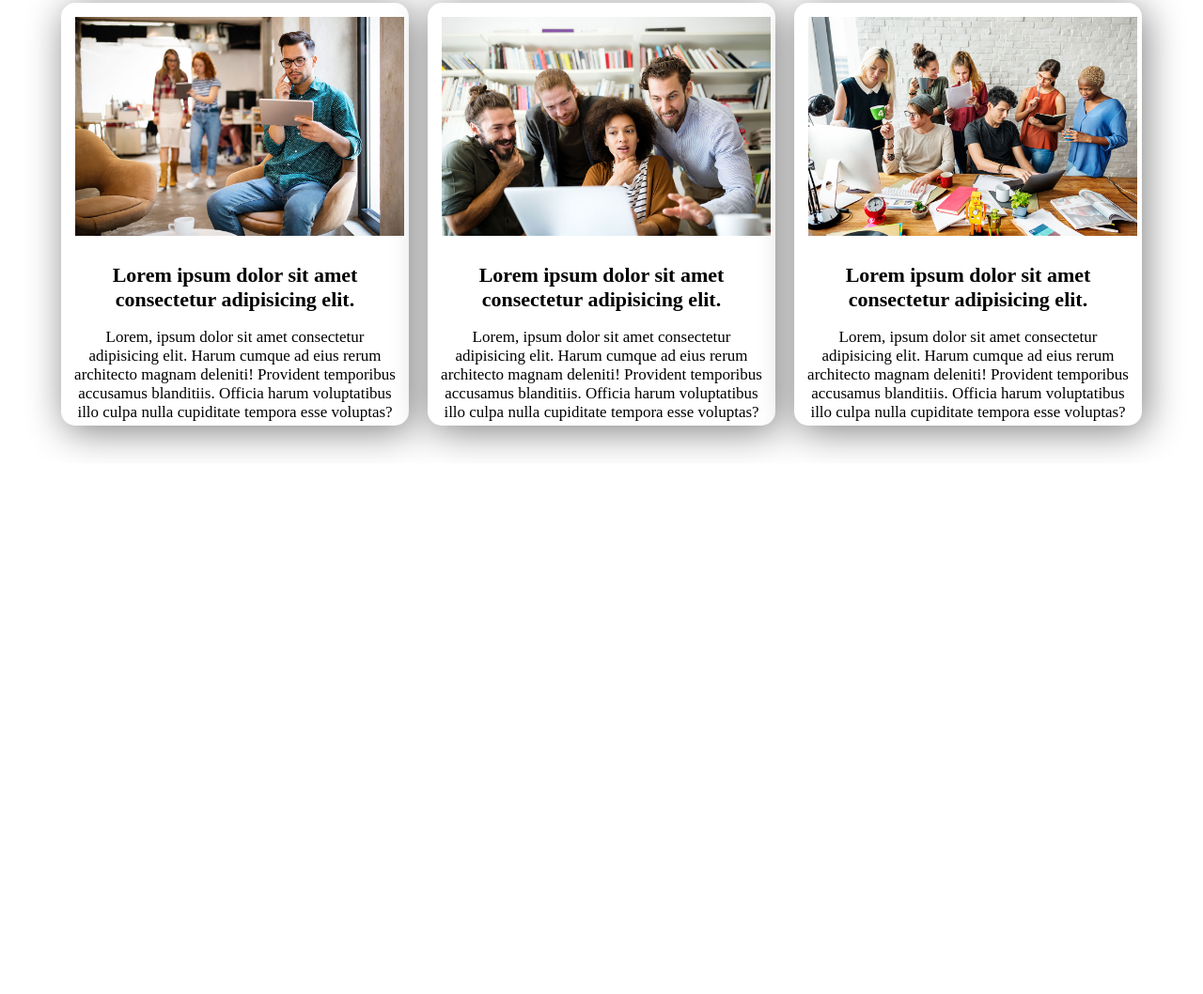
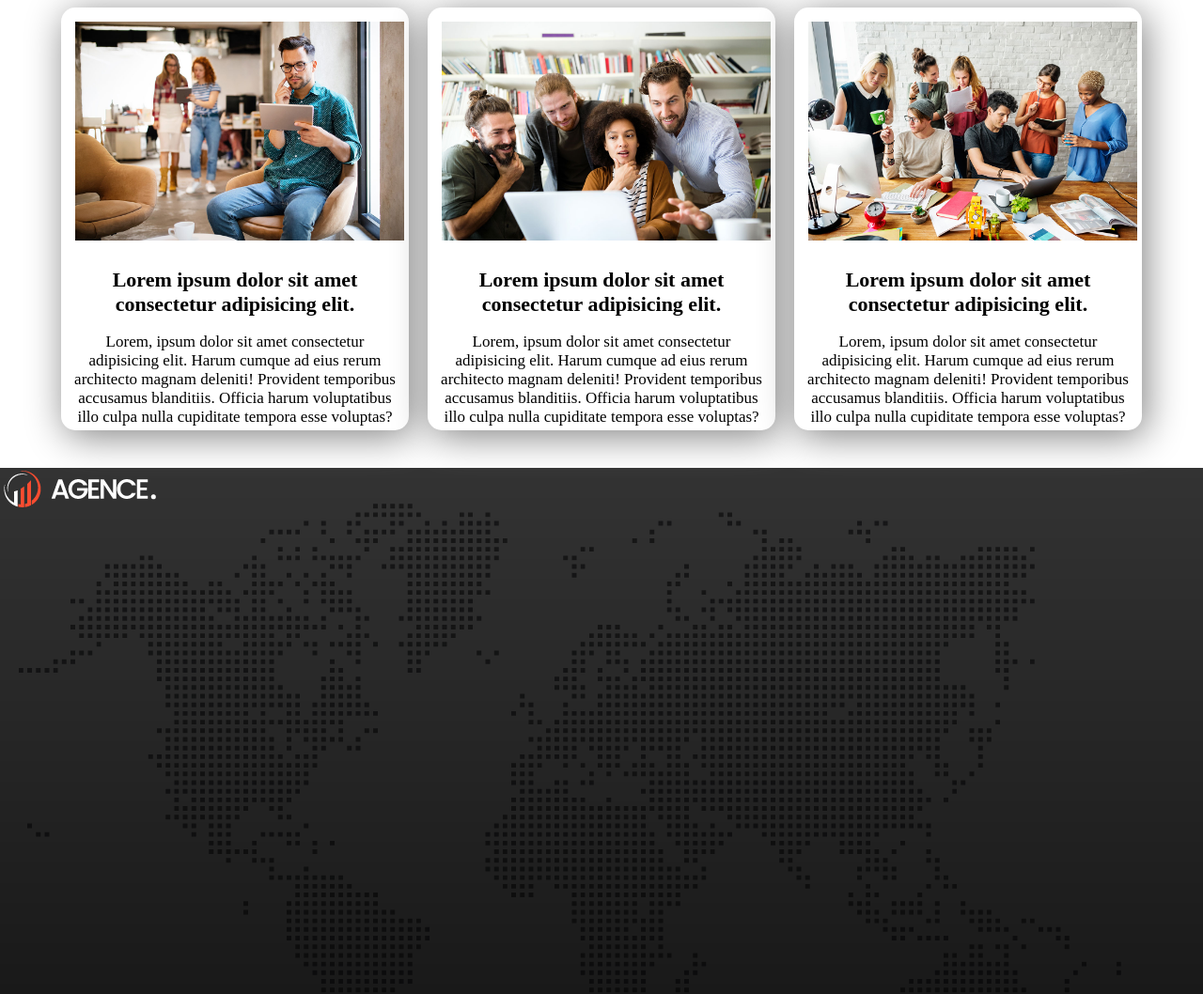
Before and after one commit to SaAbdullah131/Digital_Agency_website, a plain HTML site: page index.html in a window 1280 px wide. Shown: the part 2014-3072 px from the top of the page at 94% size. Before the commit the page ends 2507 px from the top, so only its background shows below. Drawn offline with Linux system fonts and the light colour scheme.

Commit message:
footer section work starting

```diff
--- a/index.html
+++ b/index.html
@@ -116,5 +116,12 @@
             </div>
         </div>
     </section>
+    <footer>
+        <section class="footer">
+            <div class="logo-social">
+                <img class="logo-container" src="./asset/logo/logo.png" alt="">
+            </div>
+        </section>
+    </footer>
 </body>
 </html>
--- a/style.css
+++ b/style.css
@@ -149,17 +149,19 @@
     color: white;
     margin:auto;
     border-radius: 25px;
-    margin-top:-100px;
+    margin-top:-95px;
     margin-bottom: 30px;
 }
 .appointment-des {
     width: 50%;
+    margin-left: 15px;
 }
 .call-icon {
     width: 90px;
 }
 .phone-call {
     display: flex;
+    border-right: 1px solid yellow;
 }
 .appoint-button {
     display: flex;
@@ -207,4 +209,16 @@
 .blog-cart-des {
     font-size: 17px;
     padding:2px;
+
 }
+/* footer section */
+
+.footer {
+    background-image: url("./asset/image/footer-bg.png"),linear-gradient(rgba(0,0,0,0.8),rgba(0,0,0,0.9));
+    background-repeat: no-repeat;
+    background-blend-mode: overlay;
+    color:white;
+    line-height: 1.8em;
+    width: 100%;
+    height: 70vh;
+}
```
